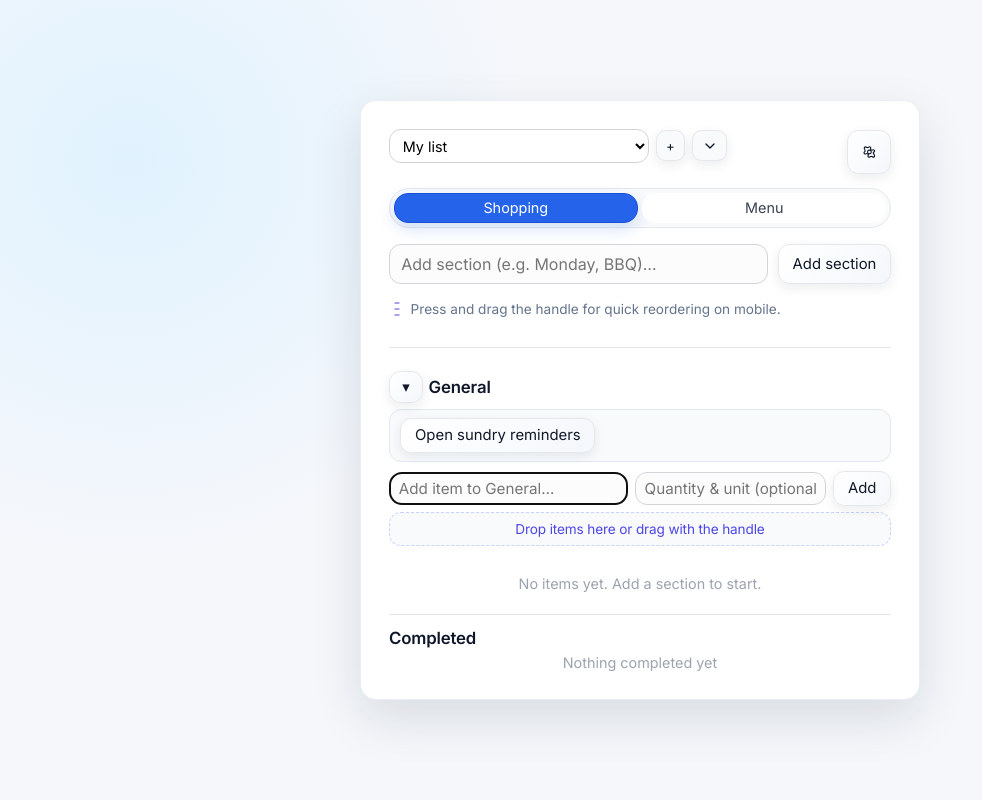
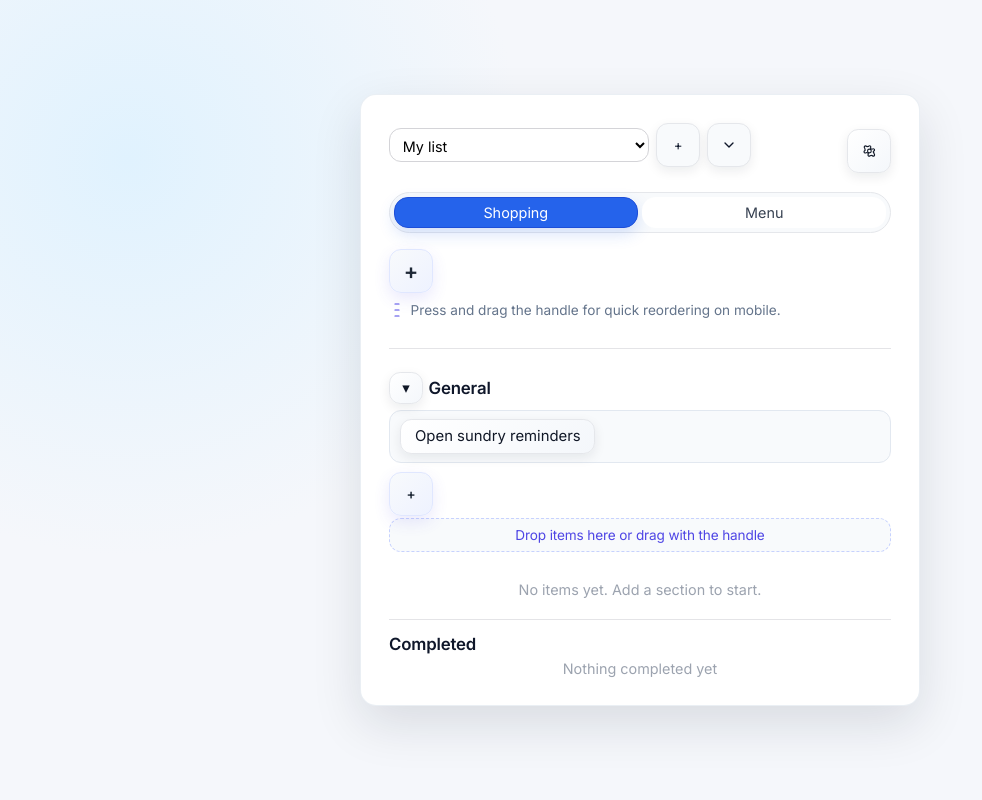
Before and after one commit to magnacharlie1/shopping-planner, a website: page index.html in a window 1280 px wide. Shown: the whole page, without its empty margins (0-982 px from the left). Drawn offline with Linux system fonts and the light colour scheme.

Commit message:
Make add forms collapsible and align icon buttons

```diff
--- a/index.html
+++ b/index.html
@@ -130,8 +130,10 @@
     }
 
     .icon-btn {
-      padding: 0.4rem 0.55rem;
-      border-radius: 0.6rem;
+      padding: 0;
+      width: 44px;
+      height: 44px;
+      border-radius: 12px;
       border: 1px solid #e5e7eb;
       background: #f8fafc;
       color: #0f172a;
@@ -145,6 +147,28 @@
     .icon-btn svg,
     .icon-btn span {
       pointer-events: none;
+    }
+
+    .form-toggle-btn {
+      font-size: 1.35rem;
+      font-weight: 600;
+      background: linear-gradient(135deg, #f8fafc, #eef2ff);
+      border-color: #e0e7ff;
+      color: #1f2937;
+      box-shadow: 0 6px 16px rgba(79, 70, 229, 0.12);
+    }
+
+    .form-toggle-btn:hover {
+      border-color: #cbd5e1;
+      background: linear-gradient(135deg, #eef2ff, #e5e7eb);
+    }
+
+    .form-fields {
+      display: flex;
+      align-items: center;
+      gap: 0.65rem;
+      flex: 1;
+      flex-wrap: wrap;
     }
 
     .list-actions {
@@ -203,6 +227,15 @@
       display: flex;
       gap: 0.65rem;
       margin-bottom: 1.1rem;
+      align-items: center;
+    }
+
+    .top-form.collapsed {
+      margin-bottom: 0.6rem;
+    }
+
+    .top-form.collapsed .form-fields {
+      display: none;
     }
 
     input[type="text"] {
@@ -345,7 +378,15 @@
       gap: 0.45rem;
       margin-bottom: 0.4rem;
       align-items: center;
-      flex-wrap: wrap;
+      flex-wrap: nowrap;
+    }
+
+    .item-form.collapsed {
+      margin-bottom: 0.15rem;
+    }
+
+    .item-form.collapsed .form-fields {
+      display: none;
     }
 
     .item-form input[type="text"],
@@ -911,6 +952,11 @@
       .settings-icon-btn {
         height: 42px;
         width: 42px;
+      }
+
+      .icon-btn {
+        width: 42px;
+        height: 42px;
       }
 
       .top-bar {
@@ -998,7 +1044,18 @@
     </div>
 
     <!-- Add section (e.g. Monday, BBQ, Meal prep) -->
-    <form id="add-section-form" class="top-form">
+    <form id="add-section-form" class="top-form collapsed">
+      <button
+        type="button"
+        class="icon-btn form-toggle-btn"
+        id="section-form-toggle"
+        aria-expanded="false"
+        aria-controls="section-form-fields"
+        aria-label="Toggle section form"
+      >
+        <span aria-hidden="true">+</span>
+      </button>
+      <div id="section-form-fields" class="form-fields">
         <input
           id="section-input"
           type="text"
@@ -1006,6 +1063,7 @@
           autocomplete="off"
         />
         <button type="submit">Add section</button>
+      </div>
     </form>
 
     <div class="lists">
@@ -1130,6 +1188,7 @@
     const sectionsContainer = document.getElementById("sections");
     const addSectionFormEl = document.getElementById("add-section-form");
     const sectionInputEl = document.getElementById("section-input");
+    const sectionFormToggleBtn = document.getElementById("section-form-toggle");
 
     const completedListEl = document.getElementById("completed-list");
     const completedCountEl = document.getElementById("completed-count");
@@ -1183,6 +1242,25 @@
 
     const dropIndicator = document.createElement("li");
     dropIndicator.className = "drop-indicator";
+
+    let isSectionFormExpanded = false;
+
+    function setSectionFormExpanded(expanded) {
+      isSectionFormExpanded = expanded;
+      addSectionFormEl?.classList.toggle("collapsed", !expanded);
+      sectionFormToggleBtn?.setAttribute("aria-expanded", expanded.toString());
+      if (expanded) {
+        requestAnimationFrame(() => sectionInputEl?.focus());
+      }
+    }
+
+    setSectionFormExpanded(false);
+
+    if (sectionFormToggleBtn) {
+      sectionFormToggleBtn.addEventListener("click", () => {
+        setSectionFormExpanded(!isSectionFormExpanded);
+      });
+    }
 
     function closeSectionMenu(menu) {
       if (!menu) return;
@@ -2305,7 +2383,18 @@
         </div>
         <div class="section-body">
           <div class="suggestion-bar" data-role="suggestion-bar" hidden></div>
-          <form class="item-form">
+          <form class="item-form collapsed" data-role="item-form">
+            <button
+              type="button"
+              class="icon-btn form-toggle-btn"
+              data-role="item-form-toggle"
+              aria-label="Toggle add item form for ${name}"
+              aria-expanded="false"
+              aria-controls="item-form-fields-${id}"
+            >
+              <span aria-hidden="true">+</span>
+            </button>
+            <div class="form-fields item-form-fields" id="item-form-fields-${id}">
               <input
                 type="text"
                 class="item-input"
@@ -2321,6 +2410,7 @@
                 />
               </div>
               <button type="submit">Add</button>
+            </div>
           </form>
           <div class="drop-area" data-role="drop-area">
             Drop items here or drag with the handle
@@ -2334,6 +2424,8 @@
       const actionsToggle = section.querySelector("[data-role='section-actions-toggle']");
       const actionsMenu = section.querySelector("[data-role='section-actions-menu']");
       const deleteBtn = section.querySelector("[data-role='delete-section']");
+      const itemForm = section.querySelector("[data-role='item-form']");
+      const itemFormToggle = section.querySelector("[data-role='item-form-toggle']");
 
       function setCollapsed(nextCollapsed) {
         section.classList.toggle("collapsed", nextCollapsed);
@@ -2346,6 +2438,24 @@
       }
 
       setCollapsed(collapsed);
+
+      function setItemFormExpanded(expanded) {
+        itemForm?.classList.toggle("collapsed", !expanded);
+        itemFormToggle?.setAttribute("aria-expanded", expanded.toString());
+        if (expanded) {
+          const inputEl = itemForm?.querySelector(".item-input");
+          requestAnimationFrame(() => inputEl?.focus());
+        }
+      }
+
+      setItemFormExpanded(false);
+
+      if (itemFormToggle) {
+        itemFormToggle.addEventListener("click", () => {
+          const shouldExpand = itemForm?.classList.contains("collapsed");
+          setItemFormExpanded(shouldExpand);
+        });
+      }
 
       if (toggleBtn) {
         toggleBtn.addEventListener("click", () => {
```
Lines whose indentation alone changed are shown as unchanged.
